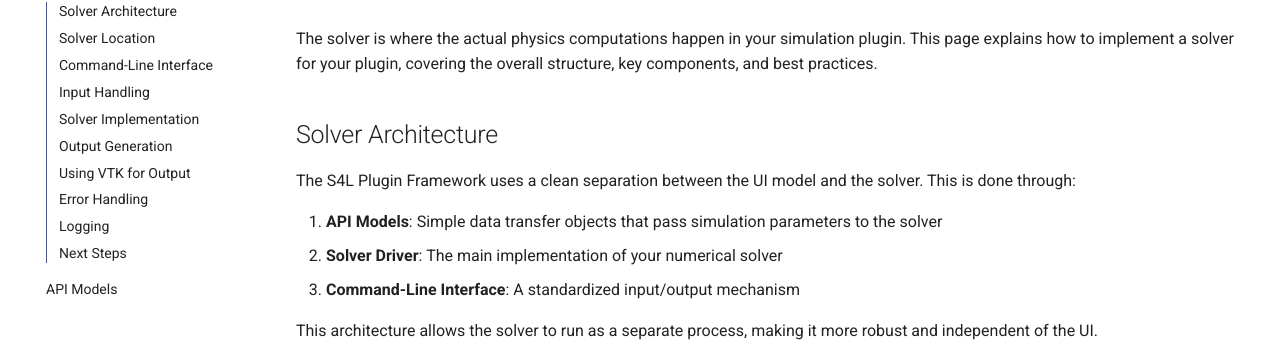
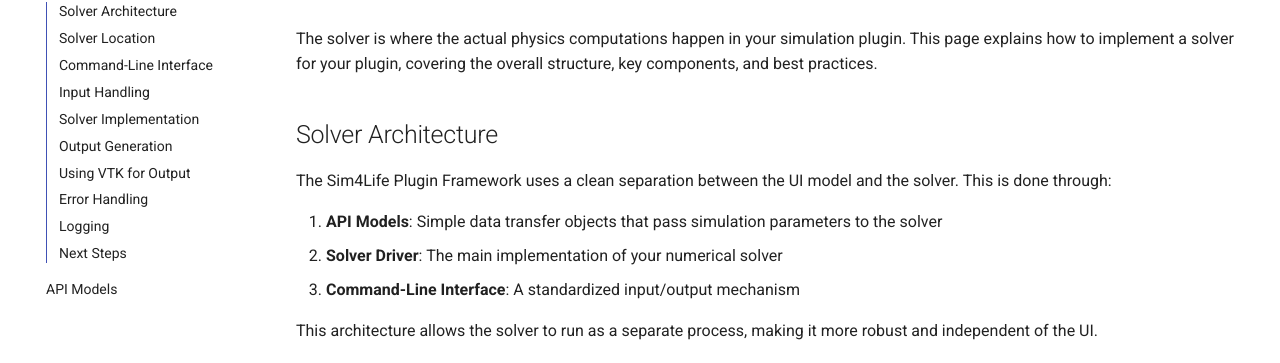
Before and after one commit to ZurichMedTech/model-intelligence, an MkDocs documentation site: the page built from docs/solver-implementation/writing-solver.md, in a window 1280 px wide and 900 px high. Shown: the part 202-565 px from the top of the window. Built offline with MkDocs 1.6.1 and Material for MkDocs 9.7.7, drawn with Linux system fonts in a browser that asks for light colours; comment, search, counter and statistics services are not loaded; some of the changed text lies outside the part shown.

````diff
--- a/docs/solver-implementation/writing-solver.md
+++ b/docs/solver-implementation/writing-solver.md
@@ -4,7 +4,7 @@
 
 ## Solver Architecture
 
-The S4L Plugin Framework uses a clean separation between the UI model and the solver. This is done through:
+The Sim4Life Plugin Framework uses a clean separation between the UI model and the solver. This is done through:
 
 1. **API Models**: Simple data transfer objects that pass simulation parameters to the solver
 2. **Solver Driver**: The main implementation of your numerical solver
@@ -246,7 +246,7 @@
 
 ## Using VTK for Output
 
-The S4L framework expects results in VTK format. You can use libraries like PyVista to generate these files:
+The Sim4Life framework expects results in VTK format. You can use libraries like PyVista to generate these files:
 
 ```python
 def save_vtk_rectilinear_grid(data, data_name, grid, output_path):
````
Also changed, not shown: docs/index.md (+1 -1 lines).
